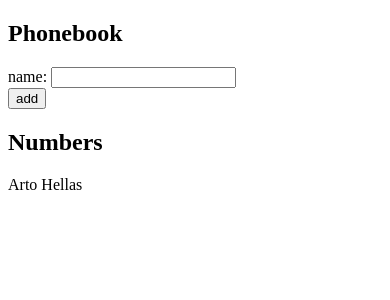
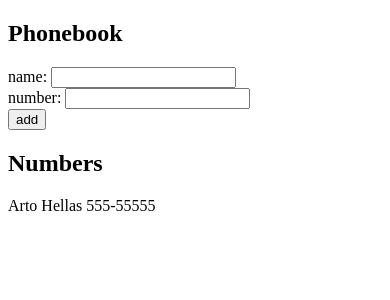
Before and after one commit to 11amanraj/fullstackopen_part2, a React (Create React App) app in the folder phonebook/: page / in a window 390 px wide. Shown: the top 300 px of the page. Built offline with nearby package versions, Linux system fonts and the light colour scheme.

Commit message:
Exercise 2.8
The Phonebook Step3

```diff
--- a/phonebook/src/App.js
+++ b/phonebook/src/App.js
@@ -2,12 +2,19 @@
 
 const App = () => {
   const [persons, setPersons] = useState([
-    { name: 'Arto Hellas' }
+    { name: 'Arto Hellas',
+      number: '555-55555'
+    }
   ])
   const [newName, setNewName] = useState('')
+  const [newNumber, setNewNumber] = useState('')
 
-  const inputHandler = e => {
+  const nameInputHandler = e => {
     setNewName(e.target.value);
+  }
+
+  const numberInputHandler = e => {
+    setNewNumber(e.target.value);
   }
 
   const checkDuplicate = (obj) => {
@@ -24,10 +31,15 @@
 
   const submitHandler = e => {
     e.preventDefault();
-    const newPerson = { name: newName }
+    const newPerson = {
+                        name: newName,
+                        number: newNumber
+                      }
     checkDuplicate(newPerson)
       ? alert(`${newName} is already added to phonebook`)
       : setPersons(persons.concat(newPerson))
+    setNewName('');
+    setNewNumber('');
   }
 
   return (
@@ -35,7 +47,10 @@
       <h2>Phonebook</h2>
       <form onSubmit={submitHandler}>
         <div>
-          name: <input onChange={inputHandler}/>
+          name: <input value={newName} onChange={nameInputHandler}/>
+        </div>
+        <div>
+          number: <input value={newNumber} onChange={numberInputHandler}/>
         </div>
         <div>
           <button type="submit">add</button>
@@ -44,7 +59,7 @@
       <h2>Numbers</h2>
       <div>
         {persons.map((person,i) =>
-          <p key={i}>{person.name}</p>
+          <p key={i}>{person.name} {person.number}</p>
         )}
       </div>
     </div>
```
